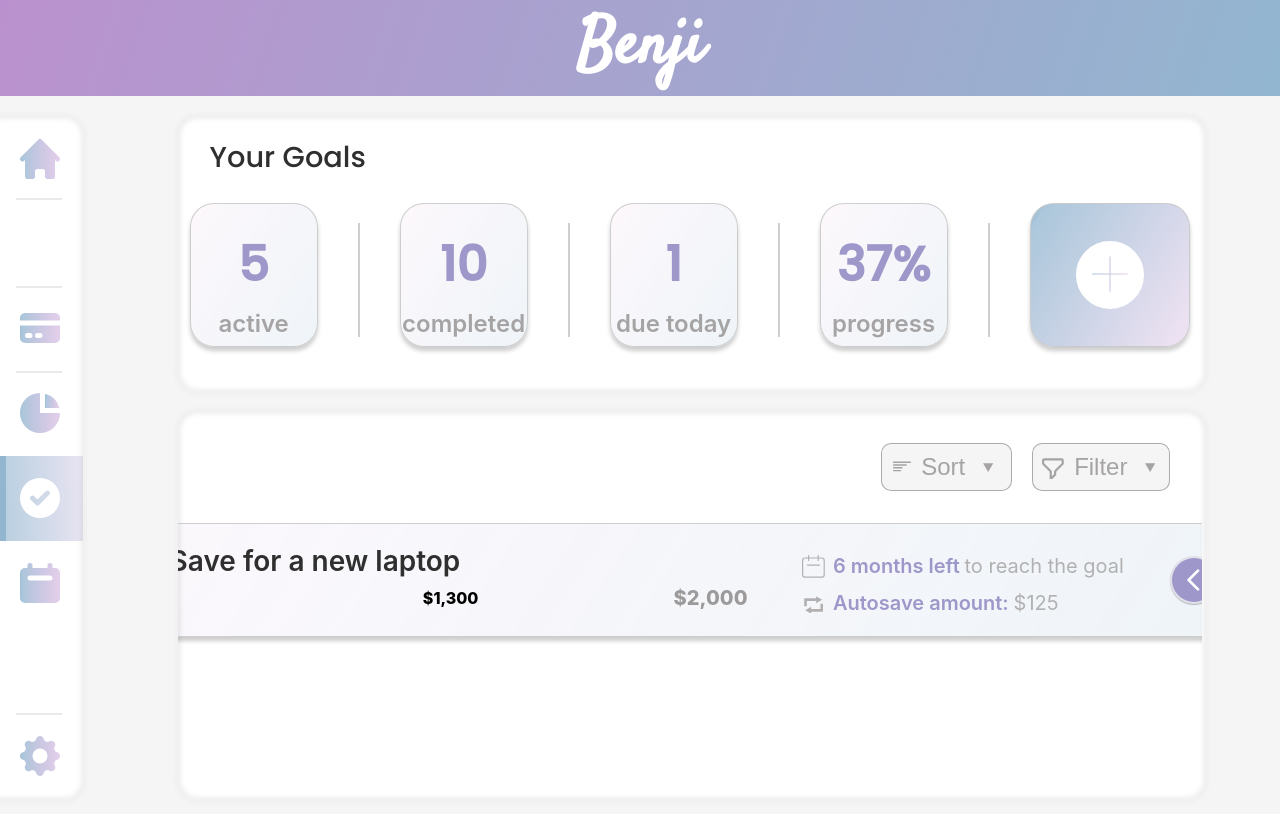
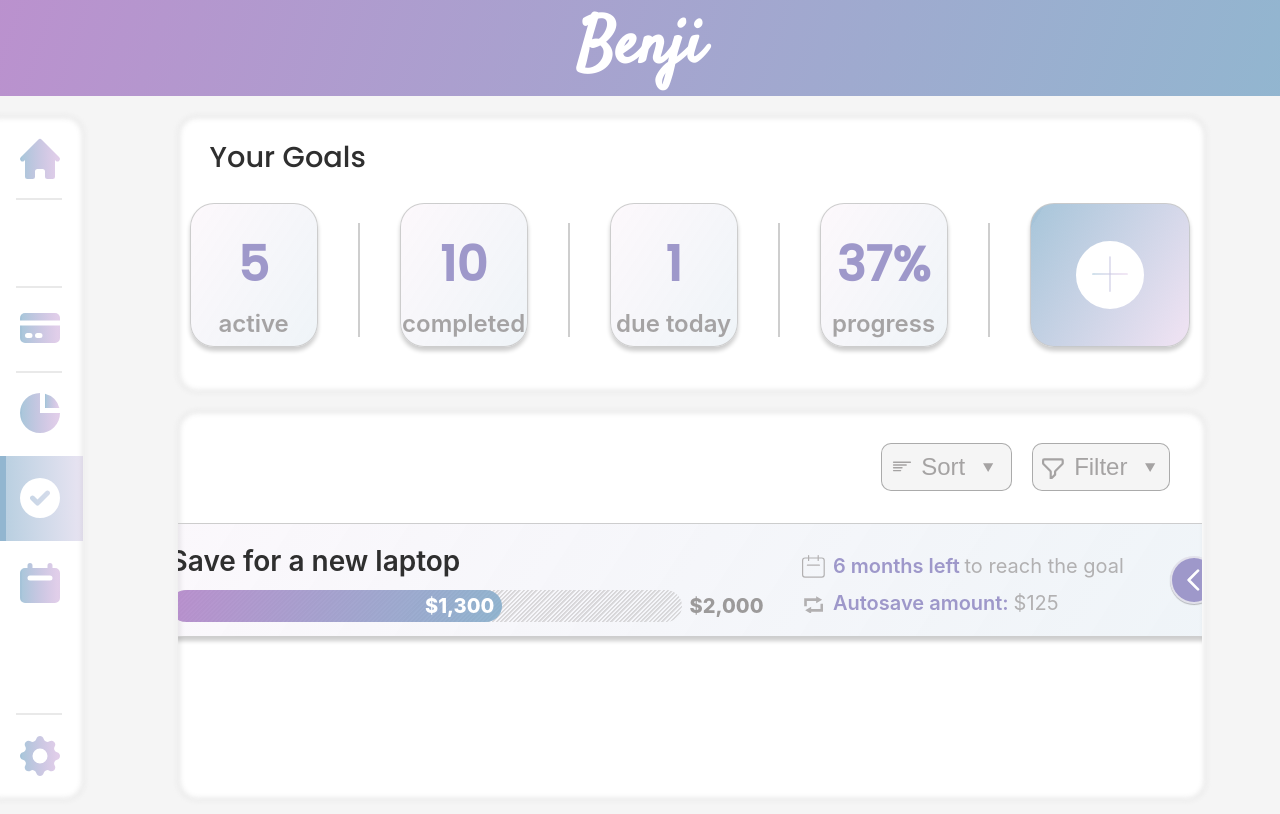
Before and after one commit to victorsandru/Benji, a React (Create React App) app in the folder benji/: page /goals in a window 1280 px wide. Shown: the top 814 px of the page. Built offline with nearby package versions, Linux system fonts and the light colour scheme.

Commit message:
Use props for styling ProgressBar

```diff
--- a/benji/src/components/ProgressBar/ProgressBar.css
+++ b/benji/src/components/ProgressBar/ProgressBar.css
@@ -5,15 +5,16 @@
     justify-content: left;
 }
 
-.bar-container-large {
+/* Different bar classes depending on the component where it is displayed */
+.bar-container--goal-card-large {
     margin: 0.75rem 0 0 1rem;
 }
 
-.bar-container-small {
+.bar-container--goal-card-small {
     margin: 0.25rem 0 0.75rem 0;
 }
 
-.bar-container-home-page {
+.bar-container--home-page {
     position: relative;
     width: 90%;
     margin: 0 auto;
@@ -24,7 +25,7 @@
     border-radius: 1rem;
 }
 
-.bar-bg-large {
+.bar-bg--goal-card-large {
     height: 2rem;
     background: repeating-linear-gradient(
             -45deg,
@@ -35,7 +36,7 @@
     );
 }
 
-.bar-bg-small {
+.bar-bg--goal-card-small {
     height: 1.5rem;
     background: repeating-linear-gradient(
             -45deg,
@@ -46,7 +47,7 @@
     );
 }
 
-.bar-bg-home-page {
+.bar-bg--home-page {
     width: 100%;
     margin: 0 auto;
     height: 2rem;
@@ -69,36 +70,23 @@
     justify-content: right;
 }
 
-/* Different styles for filling the bar */
-.bar-fill-gradient {
-    background: linear-gradient(110.31deg, #86AECB 14.04%, rgba(134, 174, 203, 0.94) 14.05%, #B385C9 84.76%);
-}
-
-.bar-fill-solid-purple {
-    background-color: #B385C9;
-}
-
-.bar-fill-solid-white {
-    background-color: white;
-}
-
 .saved-amount {
     font-weight: 800;
     display: block;
     margin: auto 0.5rem;
 }
 
-.saved-amount-large {
+.saved-amount--goal-card-large {
     color: #ffffff;
     font-size: 1.25rem;
 }
 
-.saved-amount-small {
+.saved-amount--goal-card-small {
     color: #ffffff;
     font-size: 1rem;
 }
 
-.saved-amount-home-page {
+.saved-amount--home-page {
     font-size: 1.25rem;
     color: #2F2F2F;
 }
@@ -111,15 +99,15 @@
     color: #9c9a9a;
 }
 
-.total-amount-large {
+.total-amount--goal-card-large {
     font-size: 1.25rem;
 }
 
-.total-amount-small {
+.total-amount--goal-card-small {
     font-size: 1rem;
 }
 
-.total-amount-home-page {
+.total-amount--home-page {
     font-size: 1.25rem;
     position: absolute;
     right: 0;
--- a/benji/src/components/ProgressBar/ProgressBar.js
+++ b/benji/src/components/ProgressBar/ProgressBar.js
@@ -7,21 +7,22 @@ import "./ProgressBar.css";
  */
 const ProgressBar = (props) => {
   return (
-    <div className={`bar-container bar-container-${props.barType}`}>
-      <div className={`bar-bg bar-bg-${props.barType}`}>
+    <div className={`bar-container bar-container--${props.barType}`}>
+      <div className={`bar-bg bar-bg--${props.barType}`}>
         <div
-          className={`bar bar-fill-${props.barFill}`}
+          className={"bar"}
           style={{
             width: `${props.progress}%`,
+            background: props.barFill,
           }}
         >
           <p
-            className={`saved-amount saved-amount-${props.barType}`}
+            className={`saved-amount saved-amount--${props.barType}`}
           >{`$${props.savedAmount.toLocaleString("en-US")}`}</p>
         </div>
       </div>
       <p
-        className={`total-amount total-amount-${props.barType}`}
+        className={`total-amount total-amount--${props.barType}`}
       >{`$${props.goalAmount.toLocaleString("en-US")}`}</p>
     </div>
   );
```
